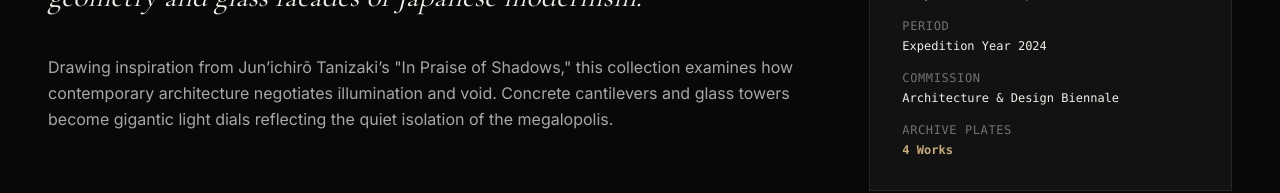
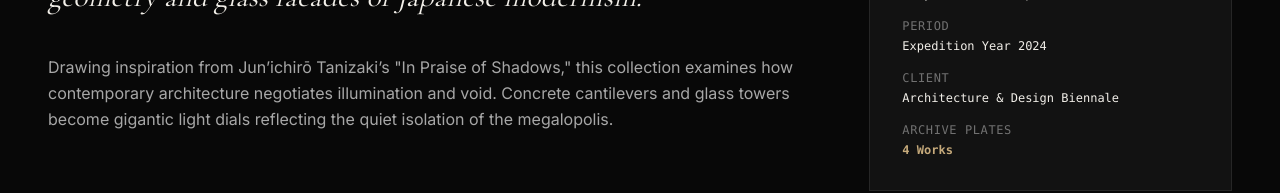
Before and after one commit to herimardinal-cyber/FransD-WEB, a Next.js app: page /gallery/architectonics-of-shadow in a window 1280 px wide. Shown: the part 756-949 px from the top of the page. Built offline with nearby package versions, Linux system fonts and the light colour scheme; no server answers; the database is empty.

Commit message:
refactor(gallery): change Commission label to Client

```diff
--- a/src/app/gallery/[slug]/page.tsx
+++ b/src/app/gallery/[slug]/page.tsx
@@ -149,7 +149,7 @@ export default async function GalleryDetailPage({ params }: GalleryDetailPagePro
                 </div>
                 {project.client && (
                   <div>
-                    <span className="text-[#717171] uppercase tracking-wider block mb-1">Commission</span>
+                    <span className="text-[#717171] uppercase tracking-wider block mb-1">Client</span>
                     <span className="text-[#F2EFE9]">{project.client}</span>
                   </div>
                 )}
```
